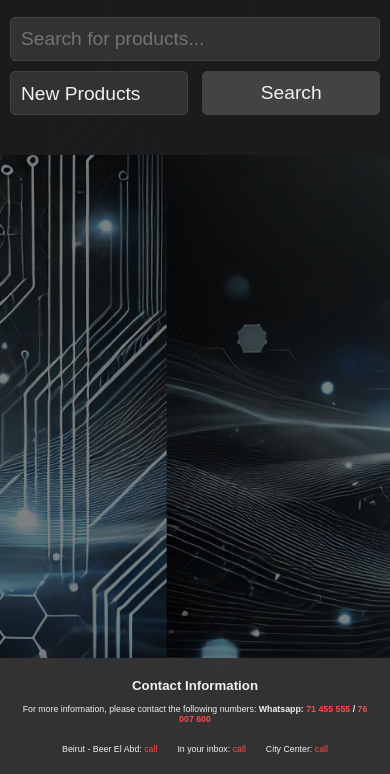
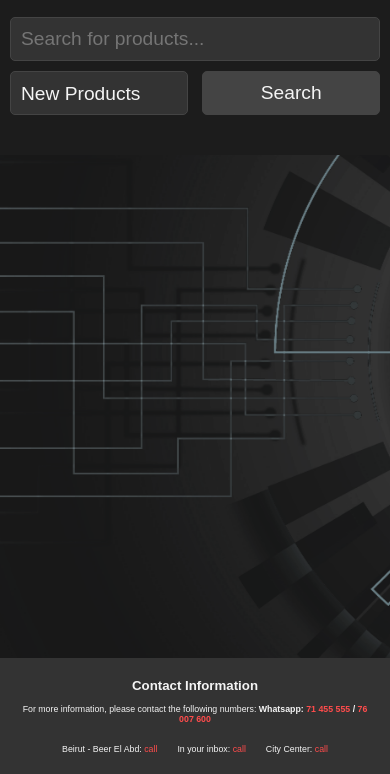
Before and after one commit to Amhaz-Original/Amhaz-Original.github.io, a plain HTML site: page index.html in a window 390 px wide. Shown: the part 70-844 px from the top of the page. Drawn offline with Linux system fonts and the light colour scheme.

Commit message:
Mobile version Adjustment v2.0 - New Product - Moving background New dark

```diff
--- a/index.html
+++ b/index.html
@@ -8,6 +8,7 @@
     <link rel="icon" href="img/favicon.png" type="image/png">
 </head>
 <body>
+    <div class="moving-background"></div>
     <header>
         <div id="logo-container">
             <img src="img/logo.png" alt="Logo" id="logo">
--- a/styles.css
+++ b/styles.css
@@ -322,22 +322,38 @@ footer span {
     height: auto;
 }
 
-/* Moving background with fading effect */
+/* Wrapper for the moving background */
 body {
-    background: linear-gradient(to right, rgba(0, 0, 0, 0.5), rgba(0, 0, 0, 0.5)), url('img/tech_background.png');
-    background-size: cover;
-    background-position: 0 0;
-    animation: moveBackground 30s linear infinite, fadeBackground 6s ease-in-out infinite alternate;
+    position: relative;
+    overflow: hidden;
+    min-height: 100vh;
 }
 
-/* Keyframe for moving background */
-@keyframes moveBackground {
-    0% { background-position: 0 0; }
-    100% { background-position: 1000px 0; }
+/* Moving background with seamless repeating effect */
+.moving-background {
+    position: fixed; /* Stay in place even when scrolling */
+    top: 0;
+    left: 0;
+    width: 200%; /* Make the background wider than the screen */
+    height: 100%;
+    background: url('img/techBG.png') repeat-x;
+    background-size: cover;
+    animation: scrollBackground 100s linear infinite; /* Infinite scroll */
+    z-index: -1; /* Ensure it stays behind the content */
 }
 
-/* Keyframe for fading background */
-@keyframes fadeBackground {
-    0% { opacity: 0.8; }
-    100% { opacity: 1; }
+/* Keyframe for continuously moving the background */
+@keyframes scrollBackground {
+    0% {
+        transform: translateX(0);
+    }
+    100% {
+        transform: translateX(-50%); /* Move half the width for smooth transition */
+    }
 }
+
+/* Ensure main content is on top */
+main {
+    position: relative;
+    z-index: 1; /* Ensure content appears above background */
+}
```
Also changed, not shown: img/techBG.png (added).
